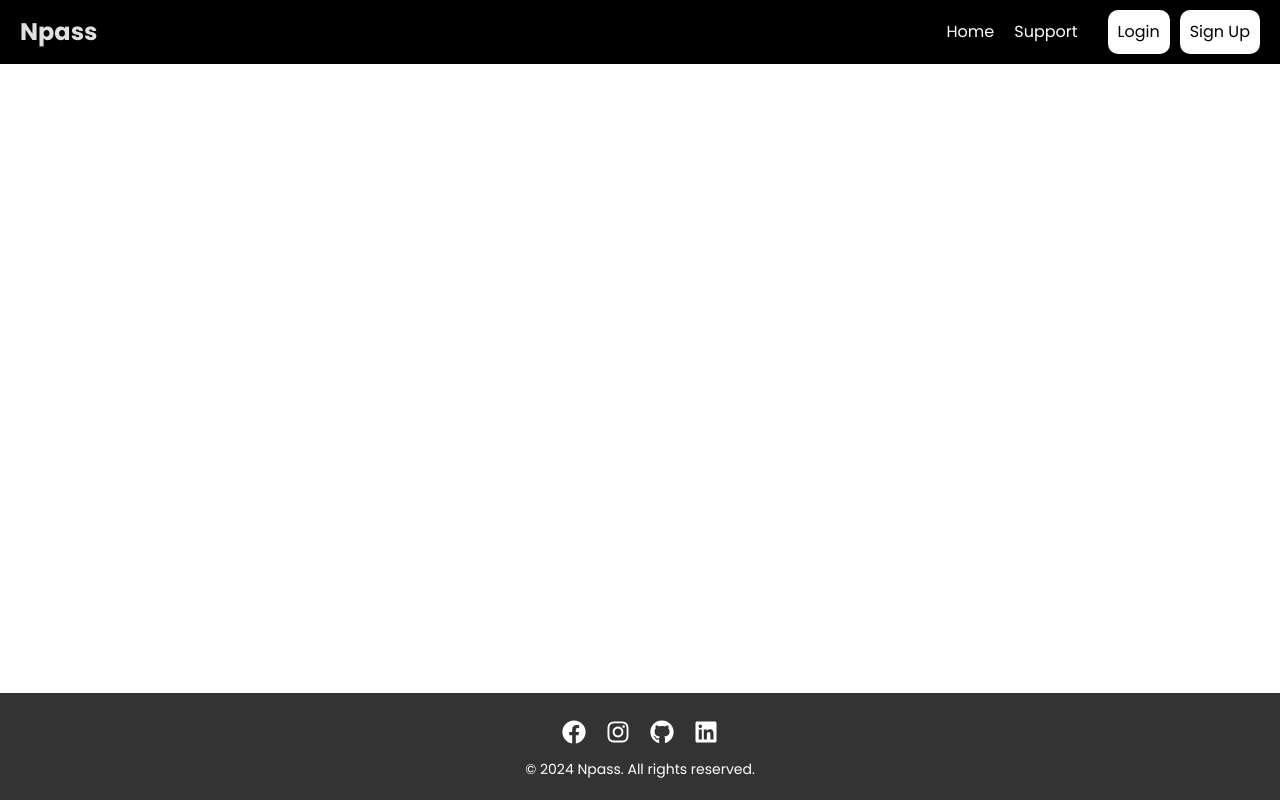
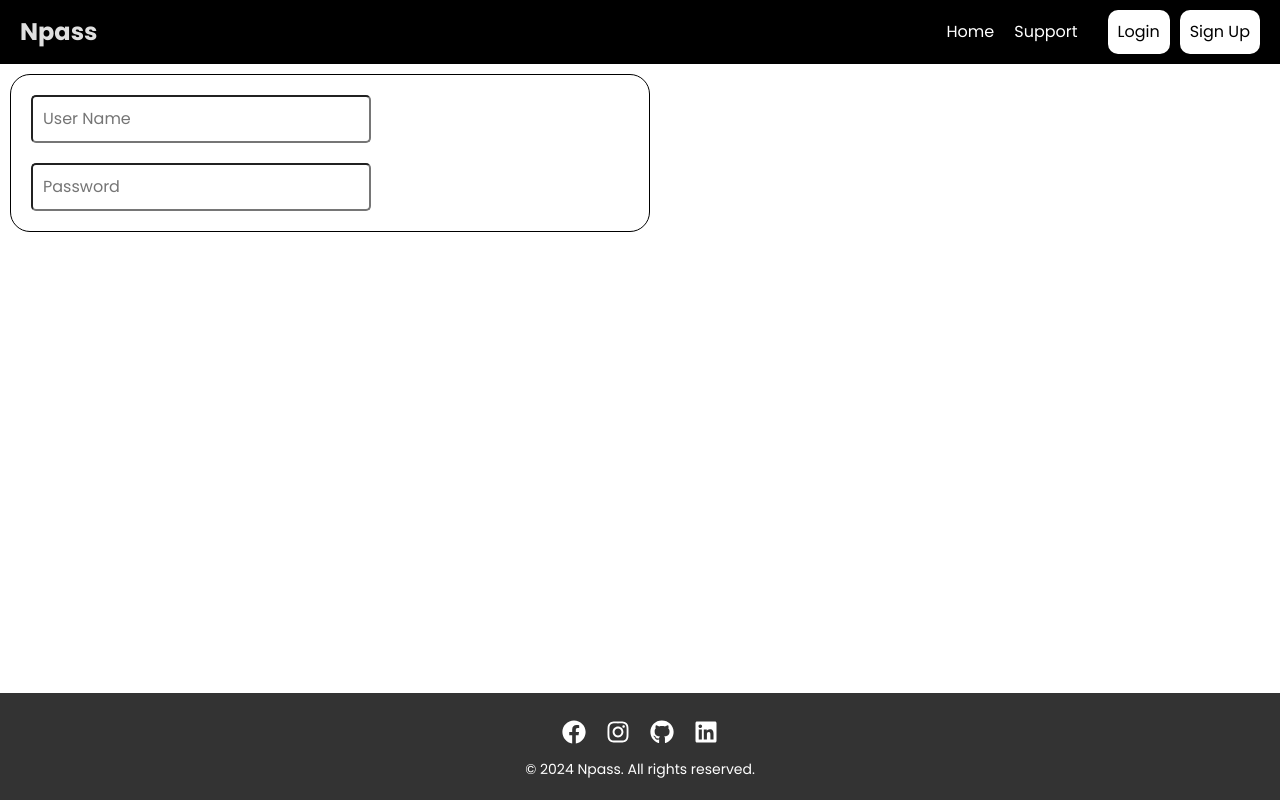
Before and after one commit to LucIfer-mk/npass, a React (Create React App) app: page / in a window 1280 px wide. Built offline with nearby package versions, Linux system fonts and the light colour scheme.

Commit message:
small changes

```diff
--- a/src/App.js
+++ b/src/App.js
@@ -1,12 +1,14 @@
 import './App.css';
 import Navbar from './component/Navbar';
 import Footer from './component/Footer';
+import Login from './component/loginsignup/Login';
 
 function App() {
   return (
     <>
       <Navbar/>
       <Footer/>
+      <Login/>
     </>
   );
 }
--- /dev/null
+++ b/src/component/loginsignup/Login.js
@@ -0,0 +1,12 @@
+import React from 'react'
+import './login.css'
+export default function login() {
+  return (
+    <div>
+      <div className='Login-Page'>
+            <input type='text' placeholder='User Name' className='login-text'/><br/>
+            <input type='password' placeholder='Password' className='login-text'/>
+        </div>
+    </div>
+  )
+}
--- /dev/null
+++ b/src/component/loginsignup/login.css
@@ -0,0 +1,18 @@
+.Login-Page{
+    border: 1px, solid, black;
+    border-radius: 20px;
+    align-self: center;
+    margin: 10px;
+    height: auto;
+    width: 50%;
+    padding: 10px;
+    justify-content: center;
+}
+.login-text{
+    padding: 10px;
+    margin: 10px;
+    border-radius: 5px;
+    /* border: none; */
+    outline: none;
+
+}
```
